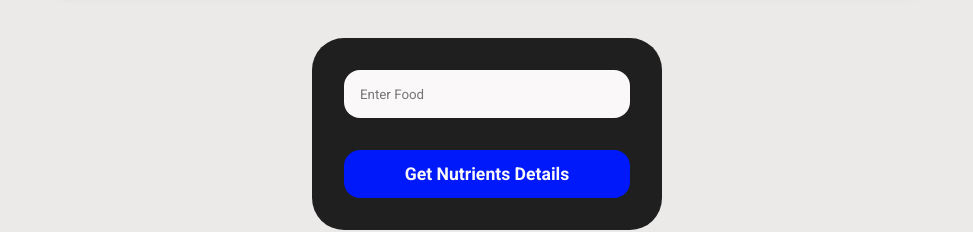
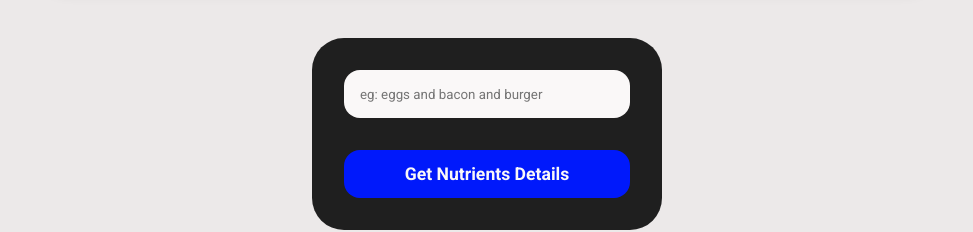
Before and after one commit to hasnat-nawaz/CareMate, a React (Vite) app: page /nutrition in a window 1280 px wide. Shown: the part 307-539 px from the top of the page, without its empty margins (153-1126 px from the left). Built offline with nearby package versions, Linux system fonts and the light colour scheme.

Commit message:
fixed bugs

```diff
--- a/src/components/NutritionComponent.jsx
+++ b/src/components/NutritionComponent.jsx
@@ -45,7 +45,7 @@ const NutritionComponent = () => {
                 <p>Discover the nutritional details of your meals and ingredients.</p>
             </div>
             <form className='nutrition-form' onSubmit={handleSubmit}>
-                <input type='text' placeholder='Enter Food' required name='food-input' />
+                <input type='text' placeholder='eg: eggs and bacon and burger' required name='food-input' />
                 <button type='submit'>Get Nutrients Details</button>
             </form>
             <div id='nutritional-details'>
```
